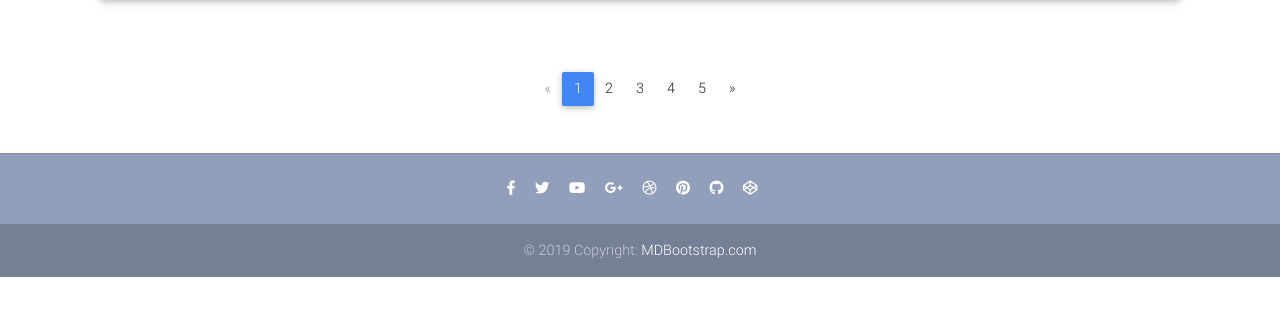
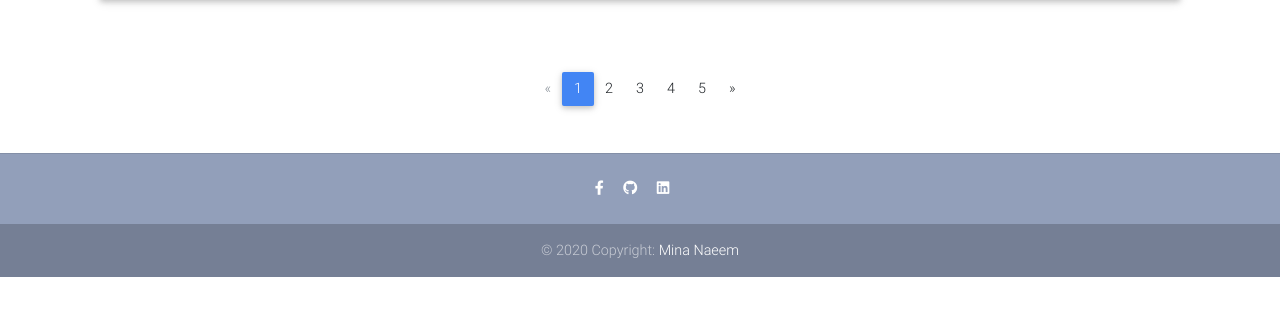
Before and after one commit to mena18/Django-Ecommerce, a Django app: page / in a window 1280 px wide. Shown: the part 178-494 px from the top of the page. Run offline with Django 3.2, Linux system fonts and the light colour scheme; data that the repository does not hold is empty; some libraries are stand-ins or nearby versions.

Commit message:
changes in design

```diff
--- a/core/models.py
+++ b/core/models.py
@@ -10,9 +10,9 @@ Category_CHOICE = (
 )
 
 Label_CHOICE = (
-    ('p','primary'),
-    ('s','secondy'),
-    ('d','danger'),
+    ('e','No Label'),
+    ('p','new'),
+    ('d','best seller'),
 )
 
 class Item(models.Model):
--- a/templates/base.html
+++ b/templates/base.html
@@ -146,44 +146,27 @@
 
       <!-- Social icons -->
       <div class="pb-4">
-        <a href="#" target="_blank">
+        <a href="https://www.facebook.com/profile.php?id=100016656370692" target="_blank">
           <i class="fab fa-facebook-f mr-3"></i>
         </a>
 
-        <a href="#" target="_blank">
-          <i class="fab fa-twitter mr-3"></i>
-        </a>
 
-        <a href="#" target="_blank">
-          <i class="fab fa-youtube mr-3"></i>
-        </a>
-
-        <a href="#" target="_blank">
-          <i class="fab fa-google-plus-g mr-3"></i>
-        </a>
-
-        <a href="#" target="_blank">
-          <i class="fab fa-dribbble mr-3"></i>
-        </a>
-
-        <a href="#" target="_blank">
-          <i class="fab fa-pinterest mr-3"></i>
-        </a>
-
-        <a href="#-material-design" target="_blank">
+        <a href="https://github.com/mena18" target="_blank">
           <i class="fab fa-github mr-3"></i>
         </a>
 
-        <a href="#" target="_blank">
-          <i class="fab fa-codepen mr-3"></i>
+        <a href="https://www.linkedin.com/in/mena-naeem-9bb156155/" target="_blank">
+          <i class="fab fa-linkedin mr-3"></i>
         </a>
+
+
       </div>
       <!-- Social icons -->
 
       <!--Copyright-->
       <div class="footer-copyright py-3">
-        © 2019 Copyright:
-        <a href="#" target="_blank"> MDBootstrap.com </a>
+        © 2020 Copyright:
+        <a href="#" target="_blank"> Mina Naeem </a>
       </div>
       <!--/.Copyright-->
 
--- a/templates/core/home.html
+++ b/templates/core/home.html
@@ -1,7 +1,18 @@
 {% extends 'base.html' %}
 {% load error_tags %}
 {% block content %}
-  <!--Carousel Wrapper-->
+
+
+
+<style>
+
+  .card-img-top{
+    width:200px;
+    height: 200px;
+  }
+</style>
+
+<!--Carousel Wrapper-->
 
 
   <!--/.Carousel Wrapper-->
@@ -91,7 +102,11 @@
                 <h5>
                   <strong>
                     <a href="{% url 'core:product' item.pk %}" class="dark-grey-text">{{item.title}}
-                      <span class="badge badge-pill {{item.get_label_display}}-color">NEW</span>
+                      {% if item.label == 'p' %}
+                      <span class="badge badge-pill primary-color">{{item.get_label_display}}</span>
+                      {% elif item.label == 'd' %}
+                      <span class="badge badge-pill danger-color">{{item.get_label_display}}</span>
+                      {% endif %}
                     </a>
                   </strong>
                 </h5>
```
Also changed, not shown: 1 other file.
